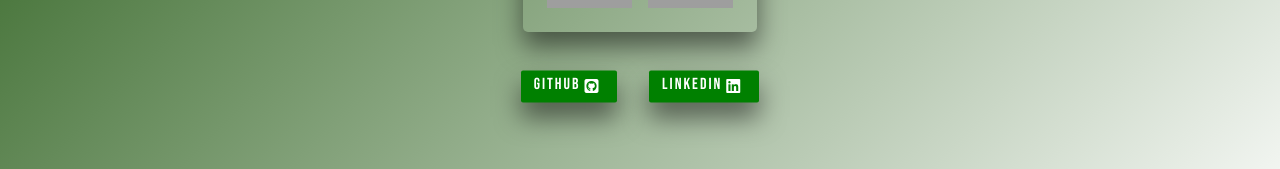
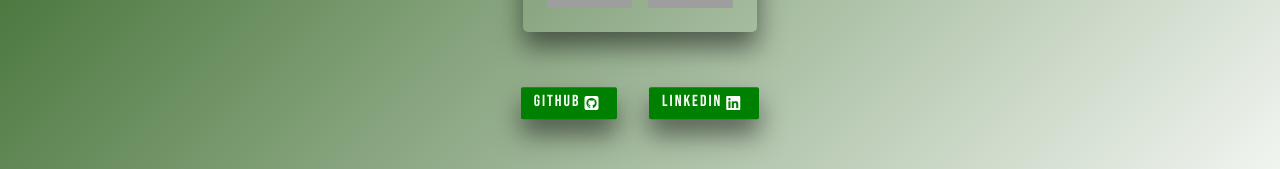
Before and after one commit to ThomasA64/PortfolioTA, a React (Create React App) app: page / in a window 1280 px wide. Shown: the part 511-680 px from the top of the page. Built offline with nearby package versions, Linux system fonts and the light colour scheme; grey boxes are pictures that could not be loaded; a web font is replaced by a local one.

Commit message:
removed one link from menu, delayed bottom animation .5s more

```diff
--- a/src/components/Menu.js
+++ b/src/components/Menu.js
@@ -14,9 +14,6 @@ export default function Menu() {
               <ul>
                 <li>
                   <a href="/">HOME</a>
-                </li>
-                <li>
-                  <a href="https://www.linkedin.com/in/ta64/">BIO</a>
                 </li>
                 <li>
                   <a href="https://github.com/ThomasA64?tab=repositories">
--- a/src/styles/animations.css
+++ b/src/styles/animations.css
@@ -12,7 +12,7 @@
 }
 
 .load-in-bottom {
-  animation: load-in-bottom 6s ease-in;
+  animation: load-in-bottom 6.5s ease-in;
   display: flex;
   flex-direction: row;
 }
--- a/src/styles/menu.css
+++ b/src/styles/menu.css
@@ -128,6 +128,8 @@
 .menu-wrap .menu > div > div > ul {
   display: flex;
   flex-direction: row;
+  justify-content: space-evenly;
+  align-items: center;
 }
 
 .menu-wrap .menu > div > div > ul > li {
```
